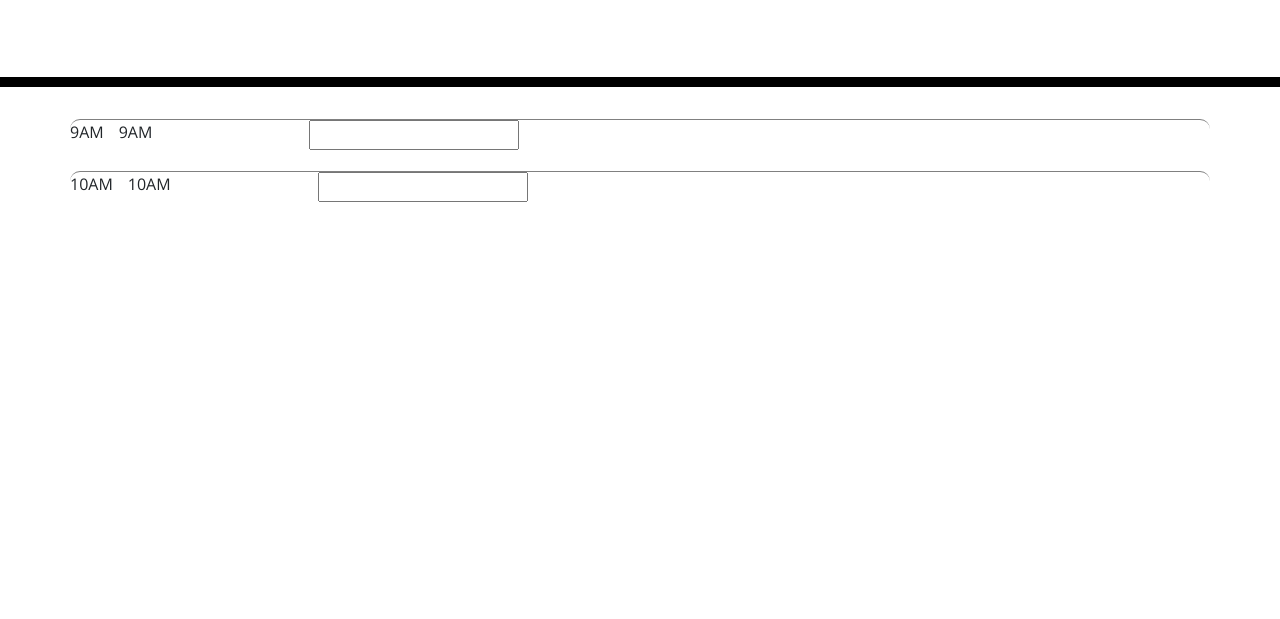
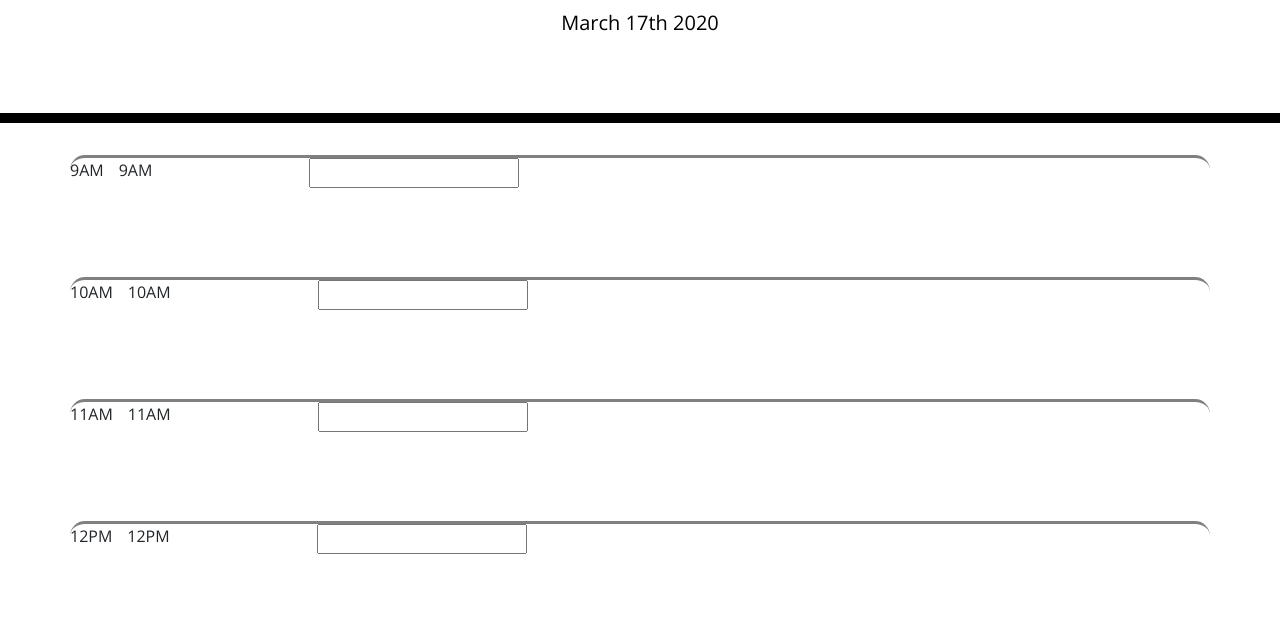
Before and after one commit to KephaneLoemba/Scheduler, a plain HTML site: page index.html in a window 1280 px wide. Shown: the part 181-800 px from the top of the page. Drawn offline with nearby package versions, Linux system fonts and the light colour scheme.

Commit message:
Modified the CSS, to fix the row's display. Added live date in Jumbotron.

```diff
--- a/script.js
+++ b/script.js
@@ -5,10 +5,14 @@ $(document).ready(function(){
 
 
     //Let's create some arrays, containing ou different timeslots/key names.
-    let timeSlots = ['9AM', '10AM']
+    let timeSlots = ['9AM', '10AM','11AM', '12PM', '1PM', '2PM', '3PM', '4PM', '5PM']
 
-    //'11AM', '12PM', '1PM', '2PM', '3PM', '4PM', '5PM',
 
+
+    //Add current date and time, "using moment.js" .
+    let theDate = moment().format('MMMM Do YYYY');
+
+    $('#currentDay').text(theDate)
 
 
 
@@ -44,7 +48,9 @@ $(document).ready(function(){
 
         let saveBtn = $('<button>')
         saveBtn.attr('save-index', hour)
-        saveBtn.html("<i class='far fa-save'></i>")
+        let saveIcon = $('<i>')
+        saveIcon.addClass('far fa-save')
+        saveBtn.append(saveIcon)
         saveCol.append(saveBtn)
 
         $('div#bigContainer').append(newRow);
@@ -53,12 +59,6 @@ $(document).ready(function(){
 
         hour++;
 
-        // let timeSave = $('<button>')
-
-        // timeSave.addClass('saveBtn').text(timeSlots[i])
-
-        // $('#bigContainer').append(timeSave)
-
 
     }
 
--- a/style.css
+++ b/style.css
@@ -72,10 +72,11 @@ textarea{
 
 
 .plannerRow {
-  height: 50px;
+  height: 120px;
   margin-top: 2px;
   margin-bottom: 2px;
   font-size: 1em;
   line-height: 1.5;
-  border-radius: 10px;
+  border-width: 3px;
+  border-radius: 15px;
 }
```
